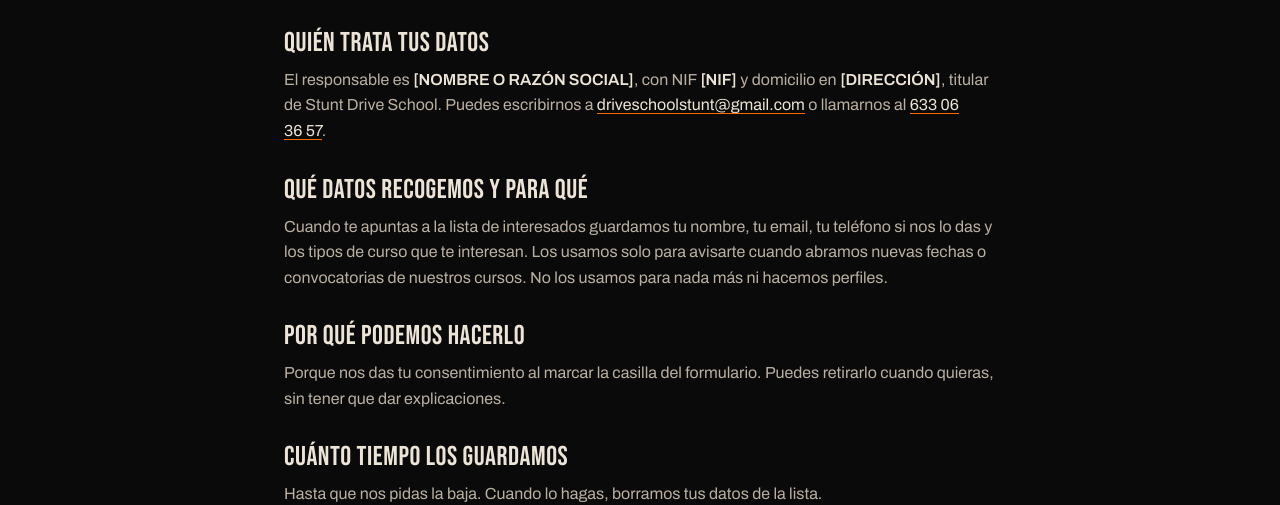
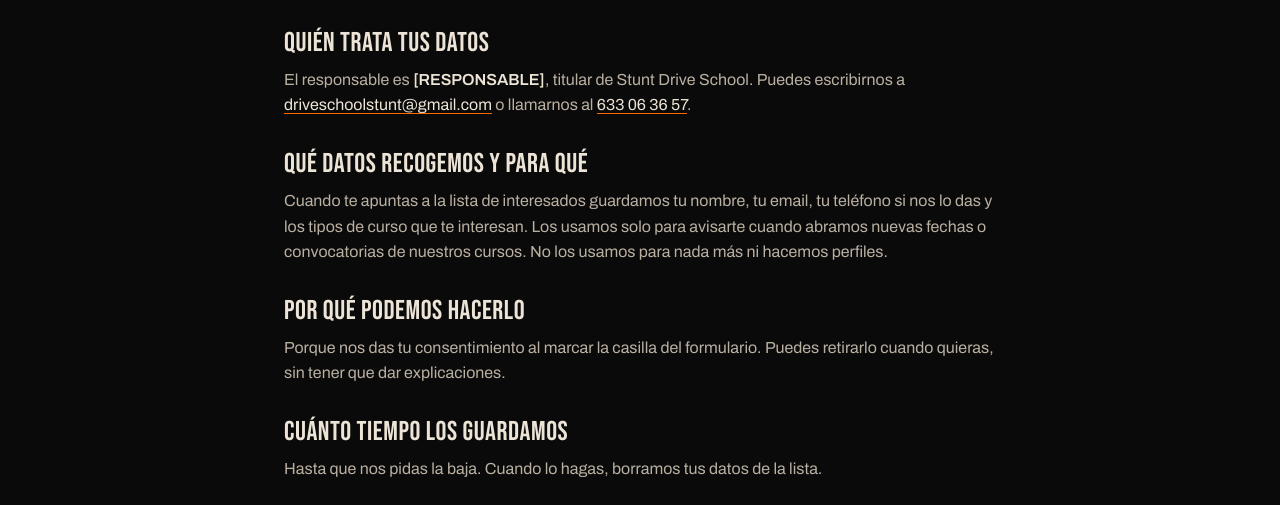
Before and after one commit to josehernandezjaime04-crypto/stuntdriveschool-web, a plain HTML site: page privacidad.html in a window 1280 px wide. Shown: the part 295-800 px from the top of the page. Drawn offline with Linux system fonts and the light colour scheme.

Commit message:
Privacidad: solo falta el nombre del responsable
Co-Authored-By: Claude Opus 5.5 <noreply@anthropic.com>

```diff
--- a/privacidad.html
+++ b/privacidad.html
@@ -29,7 +29,7 @@
   <p class="legal-date">Lista de interesados · versión de noviembre de 2026</p>
 
   <h2>Quién trata tus datos</h2>
-  <p>El responsable es <strong>[NOMBRE O RAZÓN SOCIAL]</strong>, con NIF <strong>[NIF]</strong> y domicilio en <strong>[DIRECCIÓN]</strong>, titular de Stunt Drive School. Puedes escribirnos a <a href="mailto:driveschoolstunt@gmail.com">driveschoolstunt@gmail.com</a> o llamarnos al <a href="tel:+34633063657">633 06 36 57</a>.</p>
+  <p>El responsable es <strong>[RESPONSABLE]</strong>, titular de Stunt Drive School. Puedes escribirnos a <a href="mailto:driveschoolstunt@gmail.com">driveschoolstunt@gmail.com</a> o llamarnos al <a href="tel:+34633063657">633 06 36 57</a>.</p>
 
   <h2>Qué datos recogemos y para qué</h2>
   <p>Cuando te apuntas a la lista de interesados guardamos tu nombre, tu email, tu teléfono si nos lo das y los tipos de curso que te interesan. Los usamos solo para avisarte cuando abramos nuevas fechas o convocatorias de nuestros cursos. No los usamos para nada más ni hacemos perfiles.</p>
```
